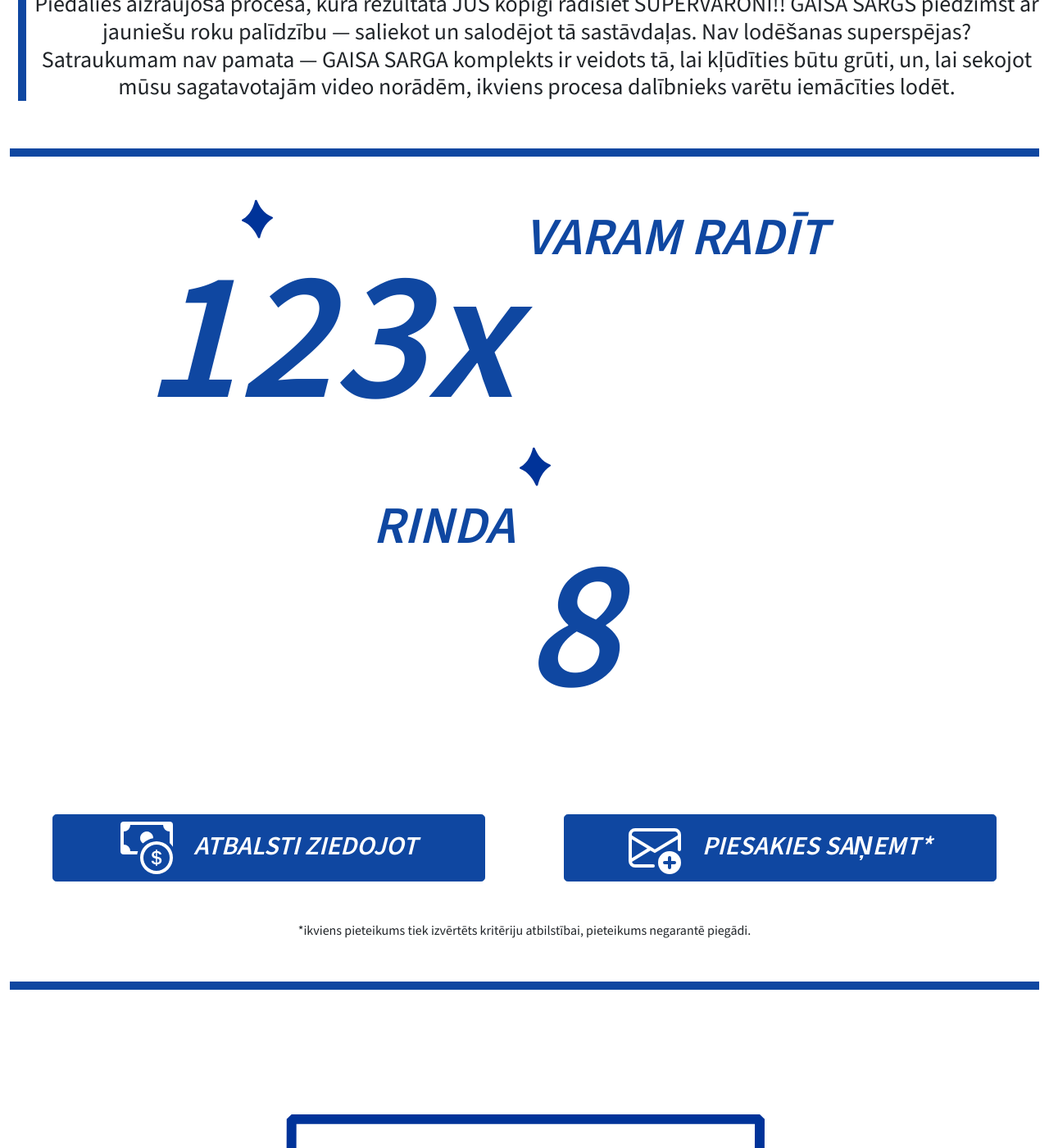
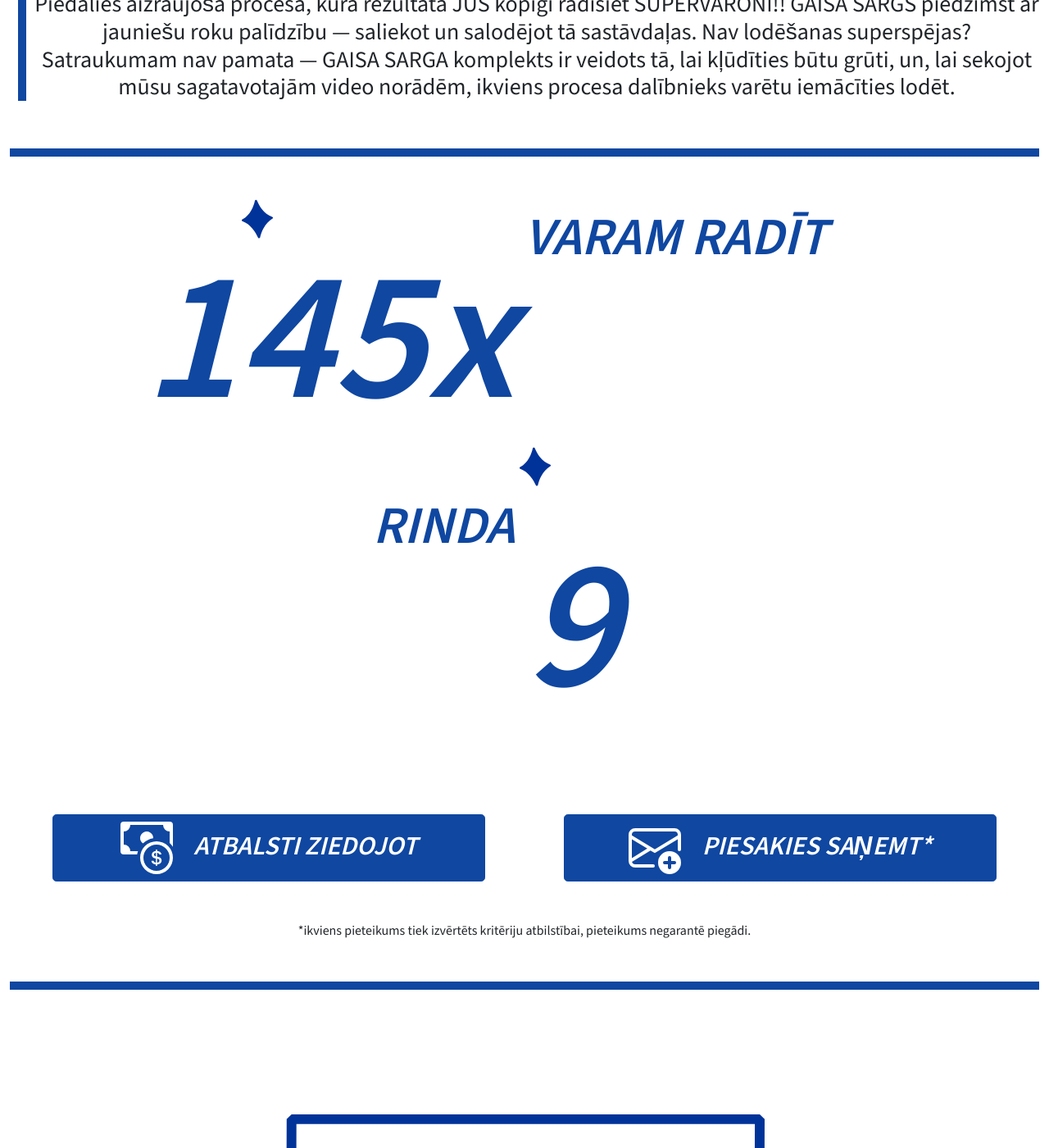
Before and after one commit to open-lv/air-guard-public, a Jekyll site: the page built from index.html, in a window 1280 px wide and 1400 px high, scrolled down 1847 px. Shown: the whole window at 82% size. Built offline with Jekyll 4.4.1, drawn with Linux system fonts in a browser that asks for light colours; comment, search, counter and statistics services are not loaded.

```diff
--- a/index.html
+++ b/index.html
@@ -50,14 +50,14 @@ title: Kas ir GAISA SARGS
 	<div class="container">
 		<hr class="zila-linija-horiz">
 		<div class="row ">
-			<div class="col-sm  m-0 p-0 d-lg-none"><p class="cik-gab-tel text-center">123x VARAM RADĪT<br>~<br></p></div>
-			<div class="col-sm  m-0 p-0 dimants2 d-none d-lg-block"><p class="cik-gab text-end">123x</p></div>
+			<div class="col-sm  m-0 p-0 d-lg-none"><p class="cik-gab-tel text-center">145x VARAM RADĪT<br>~<br></p></div>
+			<div class="col-sm  m-0 p-0 dimants2 d-none d-lg-block"><p class="cik-gab text-end">145x</p></div>
 			<div class="col-sm dimants1 d-none d-lg-block"><p class="cik-gab-sub text-start align-text-bottom">VARAM RADĪT</p></div>
 		</div>
 		<div class="row ">
 			<div class="col-sm  m-0 p-0 d-none d-lg-block"><p class="cik-gab-sub text-end">RINDA</p></div>
-			<div class="col-sm dimants4 d-none d-lg-block"><p class="cik-gab text-start">8</p></div>
-			<div class="col-sm d-lg-none"><p class="cik-gab-tel text-center">8 RINDĀ</p></div>
+			<div class="col-sm dimants4 d-none d-lg-block"><p class="cik-gab text-start">9</p></div>
+			<div class="col-sm d-lg-none"><p class="cik-gab-tel text-center">9 RINDĀ</p></div>
 		</div>
 
 		<div class="row justify-content-center align-items-center mx-1">
```
Also changed, not shown: atbalsti/index.html (+7 -1 lines), assets/img/Erica-Synths.jpg (added).
